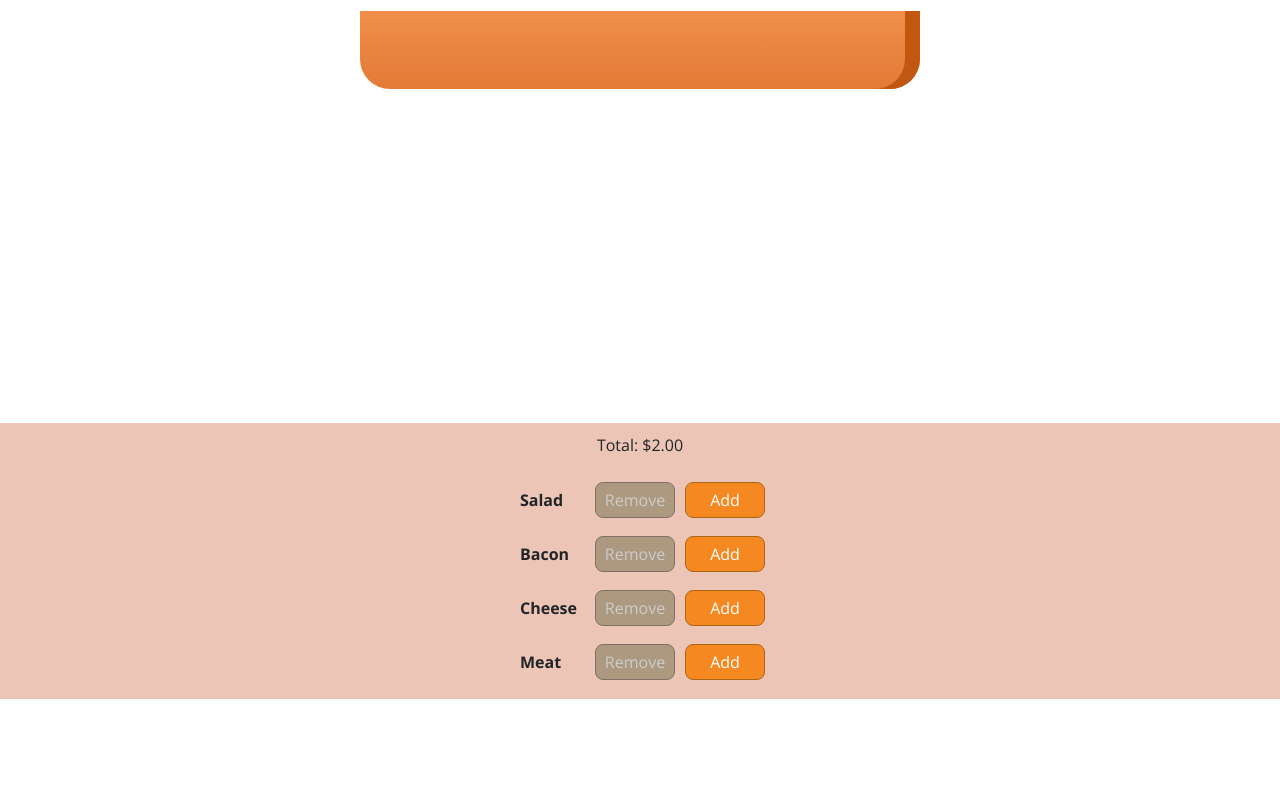
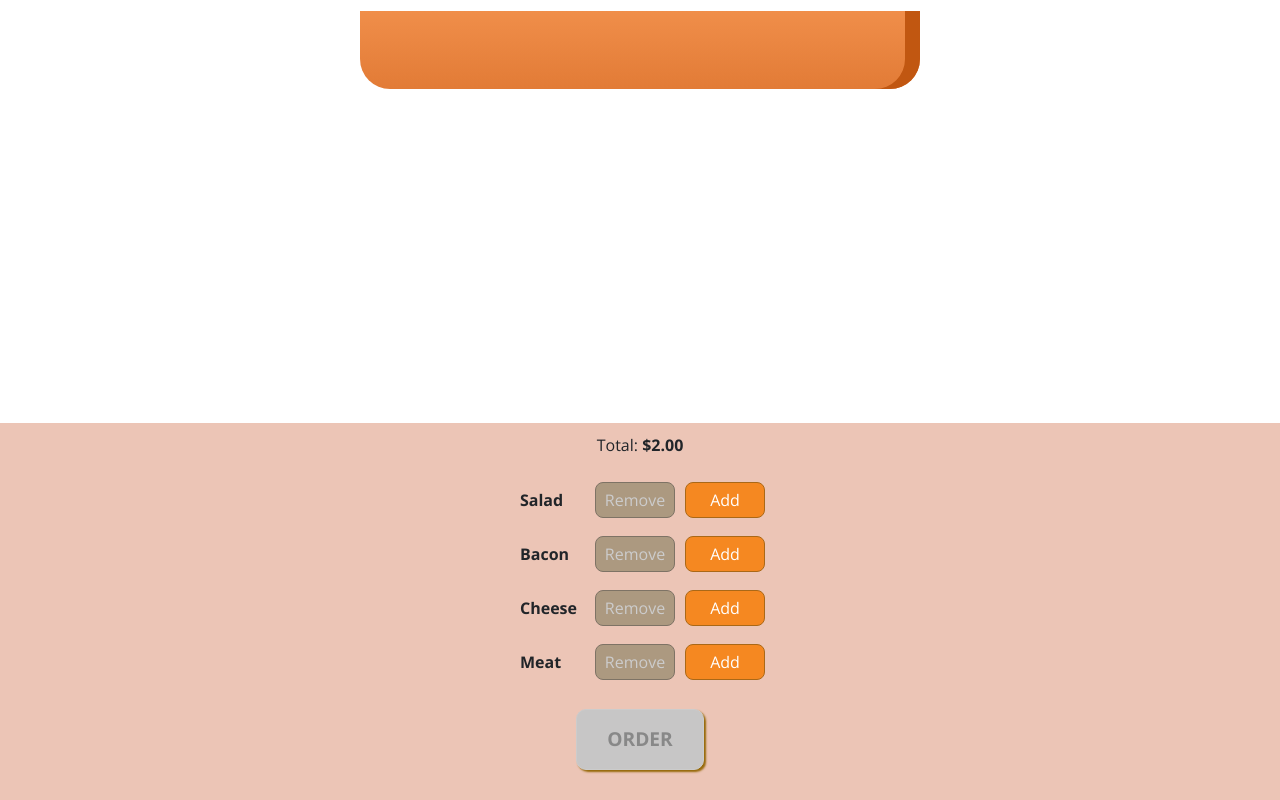
Before and after one commit to angieto/burger-builder, a React app: page / in a window 1280 px wide. Shown: the part 277-1077 px from the top of the page. Before the commit the page ends 976 px from the top, so only its background shows below. Built offline with nearby package versions, Linux system fonts and the light colour scheme.

Commit message:
added functionality to order button

```diff
--- a/src/components/Burger/BuildControls/BuildControls.js
+++ b/src/components/Burger/BuildControls/BuildControls.js
@@ -11,7 +11,7 @@ const controls = [
 
 const buildControls = (props) => (
     <div className={classes.BuildControls}>
-        <p>Total: ${props.price.toFixed(2)}</p>
+        <p>Total: <strong>${props.price.toFixed(2)}</strong></p>
         {controls.map(ctrl => (
             <BuildControl
                 key={ctrl.label}
@@ -21,6 +21,9 @@ const buildControls = (props) => (
                 disabled={props.disabled[ctrl.type]}
             />
         ))}
+        <button className={classes.OrderButton} disabled={!props.purchasable}>
+            ORDER
+        </button>
     </div>
 );
 
--- a/src/components/Burger/BuildControls/BuildControls.module.css
+++ b/src/components/Burger/BuildControls/BuildControls.module.css
@@ -8,3 +8,45 @@
     margin: auto;
     padding: 10px 0;
 }
+
+.OrderButton {
+    background-color: rgb(218, 141, 53);
+    cursor: pointer;
+    border: 1px solid #d8860b;
+    font-weight: 800;
+    font-family: inherit;
+    font-size: 1.2em;
+    border-radius: 10px;
+    padding: 15px 30px;
+    box-shadow: 2px 2px 2px #966909;
+    margin: 20px 0;
+}
+
+.OrderButton:hover, .OrderButton:active {
+    background-color: rgb(240, 202, 146);
+    border: 1px solid #966909;
+    color: #966909;
+}
+
+.OrderButton:disabled {
+    background-color: #C7C6C6;
+    cursor: not-allowed;
+    border: 1px solid #ccc;
+    color: #888888;
+}
+
+.OrderButton:not(:disabled) {
+    animation: enable 0.3s linear;
+}
+
+@keyframes enable {
+    0% {
+        transform: scale(1);
+    }
+    60% {
+        transform: scale(1.1);
+    }
+    100% {
+        transform: scale(1);
+    }
+}
--- a/src/components/Burger/Burger.js
+++ b/src/components/Burger/Burger.js
@@ -3,7 +3,7 @@ import classes from './Burger.module.css';
 import BurgerIngredient from './BurgerIngredients/BurgerIngredients';
 
 const burger = (props) => {
-    // Object.keys() returns an array of keys
+    // Object.keys() loops through the object and returns an array of keys
     // .map() executes a function on each element of the array and returns a new array
     // Array(num) creates a new array with num space
     // since the arugument itself is not used in this case, name it as "_"
@@ -13,7 +13,7 @@ const burger = (props) => {
     // use reduce() to flatten the arr of Arrays to the arr of <BurgerIngredient/> and access its length
     let transformedIngredients = Object.keys(props.ingredients)
                                          .map(key => {
-                                             return [...Array(props.ingredients[key])].map( (_,i) => {
+                                             return Array(props.ingredients[key]).map( (_,i) => {
                                                  return <BurgerIngredient key={key+i} type={key} />
                                              });
                                          })
--- a/src/containers/BurgerBuilder/BurgerBuilder.js
+++ b/src/containers/BurgerBuilder/BurgerBuilder.js
@@ -18,7 +18,8 @@ class BurgerBuilder extends Component {
             cheese: 0,
             meat: 0
         },
-        totalPrice: 2
+        totalPrice: 2,
+        purchasable: false
     }
 
     // methods
@@ -30,7 +31,8 @@ class BurgerBuilder extends Component {
         this.setState({
             ingredients: updatedIngredients,
             totalPrice: updatedPrice
-        })
+        });
+        this.updatePurchaseState(updatedIngredients);
     }
     removeIngredientHandler = (type) => {
         if (this.state.ingredients[type] <= 0) return;
@@ -41,7 +43,14 @@ class BurgerBuilder extends Component {
         this.setState({
             ingredients: updatedIngredients,
             totalPrice: updatedPrice
-        })
+        });
+        this.updatePurchaseState(updatedIngredients);
+    }
+    updatePurchaseState = (ingredients) => {
+        const sum = Object.keys(ingredients)
+                          .map( (key) => { return ingredients[key]; })
+                          .reduce( (sum, element) => { return sum+element }, 0 );
+        this.setState({ purchasable: sum > 0 }); // return true if sum is greater than 0
     }
 
     render() {
@@ -59,6 +68,7 @@ class BurgerBuilder extends Component {
                     ingredientRemoved={this.removeIngredientHandler}
                     disabled={disabledInfo}
                     price={this.state.totalPrice}
+                    purchasable={this.state.purchasable}
                 />
             </>
         )
```
